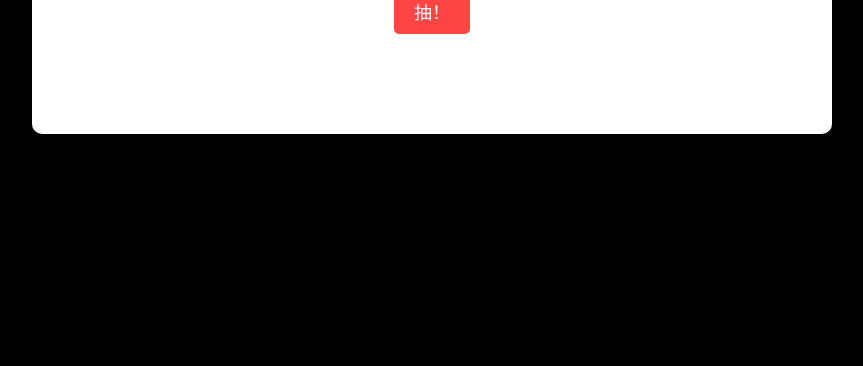
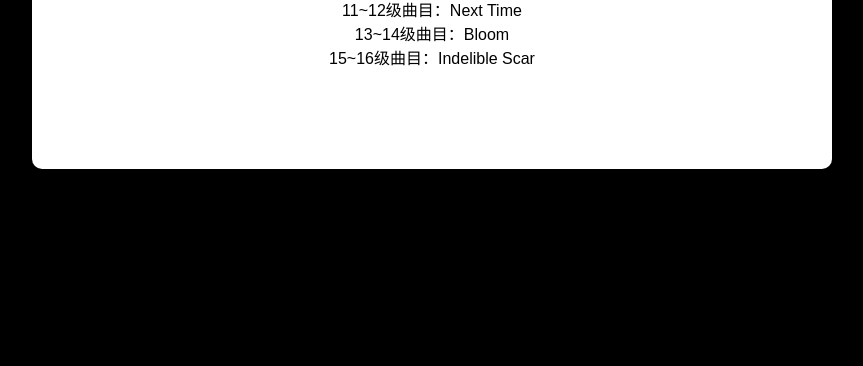
Before and after one commit to fzso5071/others, a plain HTML site: page txddz/index.html in a window 1280 px wide. Shown: the part 434-800 px from the top of the page, without its empty margins (208-1071 px from the left). Drawn offline with Linux system fonts and the light colour scheme.

Commit message:
Update index.html

```diff
--- a/txddz/index.html
+++ b/txddz/index.html
@@ -76,8 +76,7 @@
     <h1 style="color:rgb(255, 0, 0)">"登顶"入围赛打歌抽取</h1>
     <p>若无AT标识皆为IN</p>
     <div class="participants">
-        <button id="drawButton">抽！</button>
-        <div id="result" class="result"></div>
+        <div id="result" class="result"><h2>抽到的歌：</h2></div>
         <ul id="songList" class="song-list"></ul>
     </div>
   </div>
@@ -373,8 +372,8 @@
             return library[randomIndex];
         }
 
-        // 点击按钮时执行的功能
-        document.getElementById("drawButton").addEventListener("click", function() {
+        // 页面加载时自动抽取
+        window.onload = function() {
             // 从每个曲库中随机抽取一首歌
             const song1 = getRandomSong(library1);
             const song2 = getRandomSong(library2);
@@ -387,7 +386,7 @@
                 <p>13~14级曲目：${song2}</p>
                 <p>15~16级曲目：${song3}</p>
             `;
-        });
+        }
   </script>
 </body>
 </html>
```
